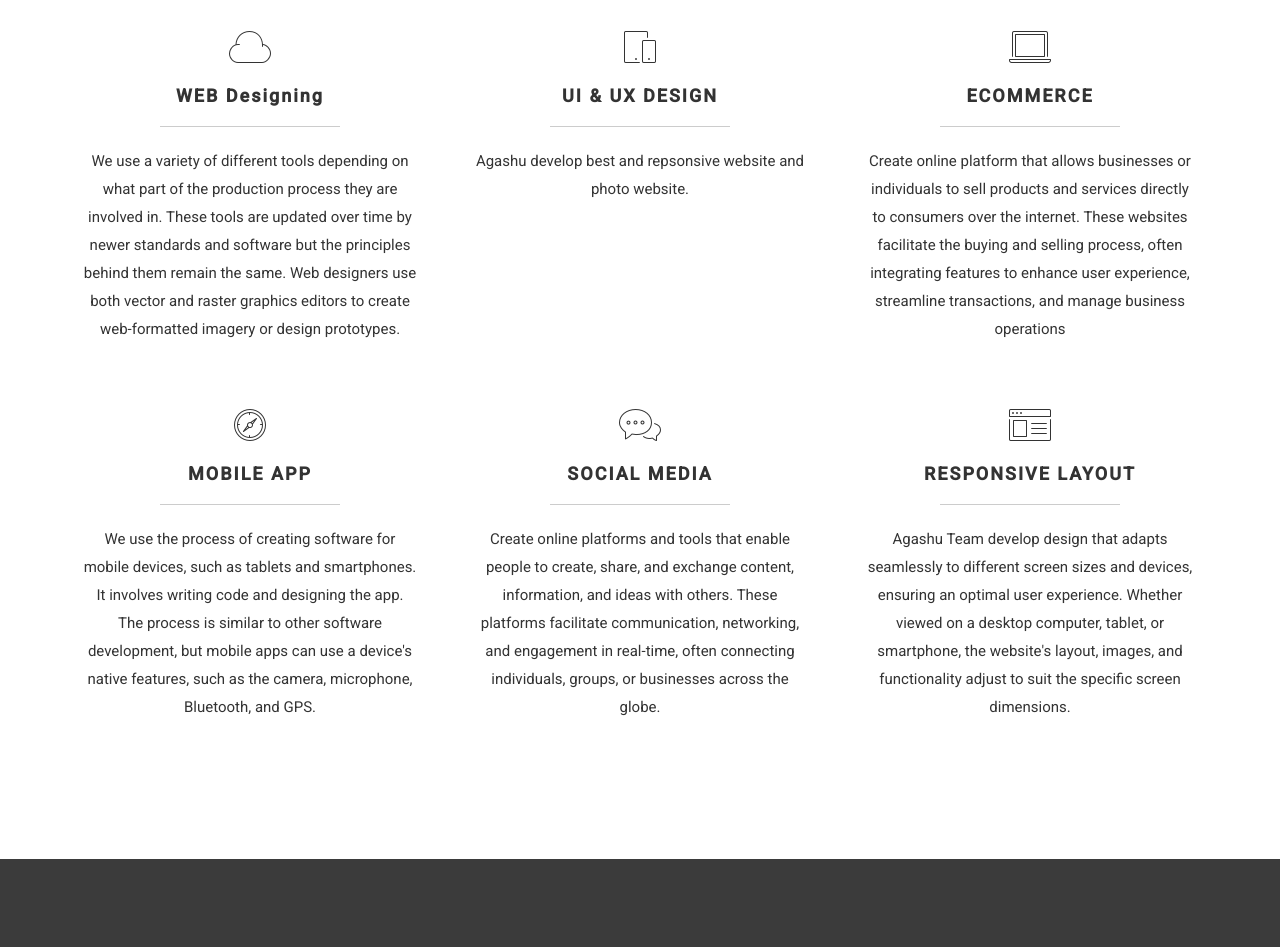
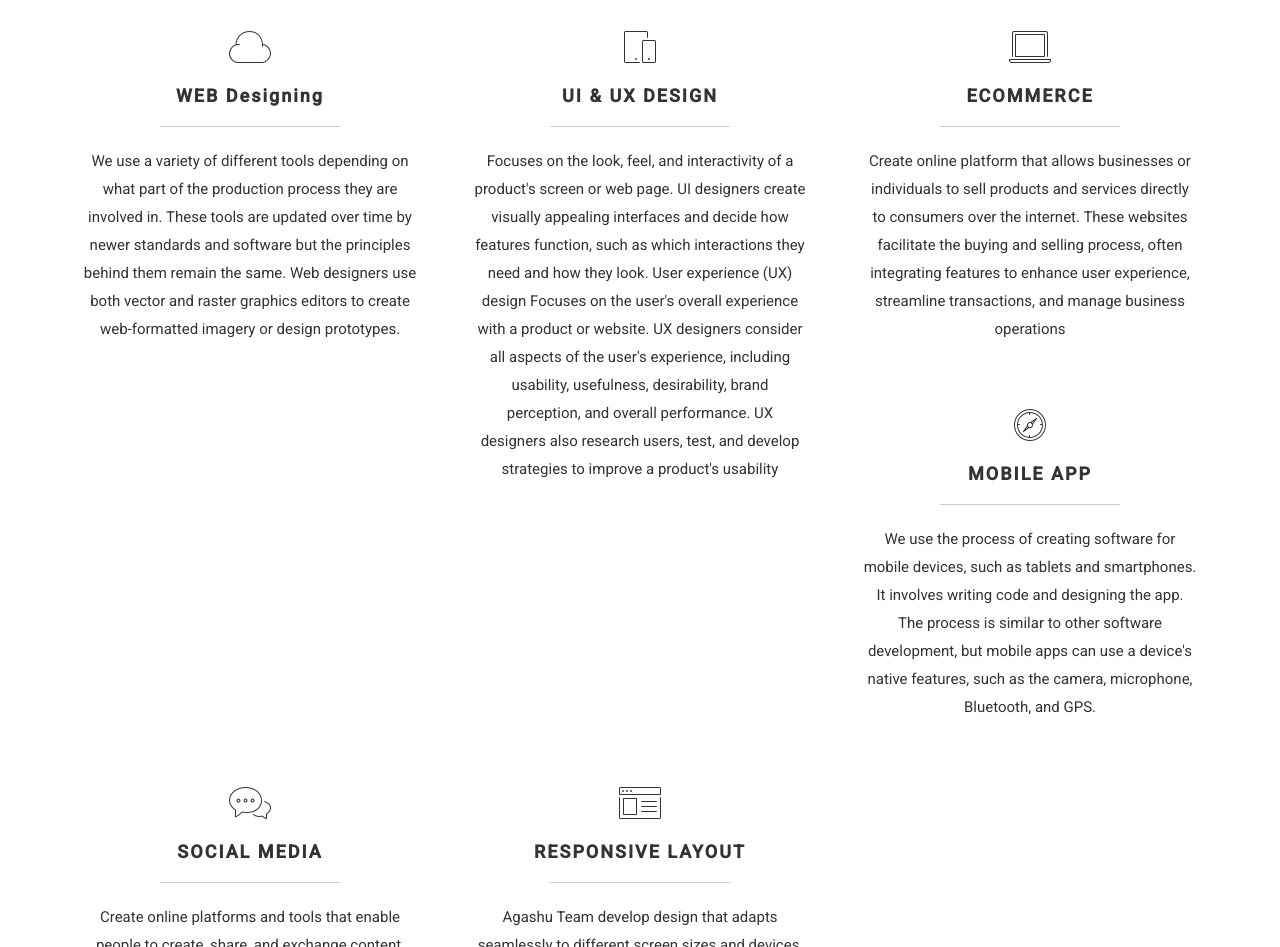
Before and after one commit to AmitAgashu/AgashuSoftwareSolutions.github.io, a plain HTML site: page index.html in a window 1280 px wide. Shown: the part 1096-2043 px from the top of the page. Drawn offline with Linux system fonts and the light colour scheme.

Commit message:
Changes in content - Ui Ux

```diff
--- a/index.html
+++ b/index.html
@@ -98,7 +98,9 @@
 				<i class="icon-mobile medium-icon"></i>
 					<h3>UI &amp; UX DESIGN</h3>
 					<hr>
-					<p>Agashu develop best and repsonsive website and photo website.</p>
+					<p>Focuses on the look, feel, and interactivity of a product's screen or web page. UI designers create visually appealing interfaces and decide how features function, such as which interactions they need and how they look.
+						User experience (UX) design
+						Focuses on the user's overall experience with a product or website. UX designers consider all aspects of the user's experience, including usability, usefulness, desirability, brand perception, and overall performance. UX designers also research users, test, and develop strategies to improve a product's usability</p>
 			</div>
 			<div class="col-lg-4 col-md-4 col-sm-4 wow fadeInUp" data-wow-delay="1s">
 				<i class="icon-laptop medium-icon"></i>
```
